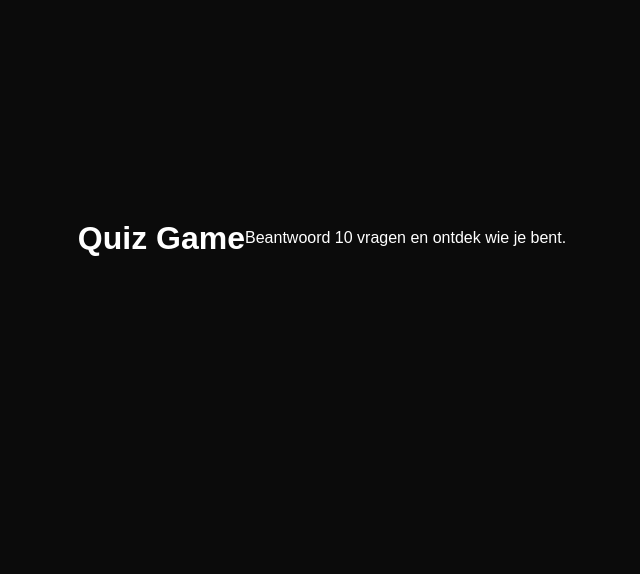
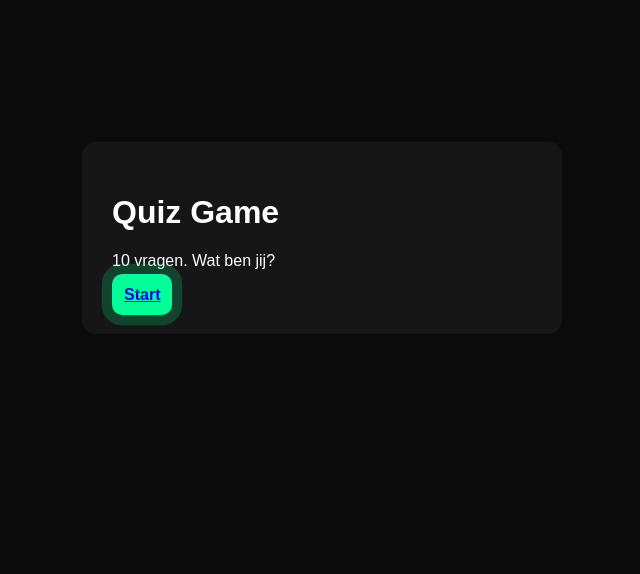
Before and after one commit to onePiece1011/Giggity-Chatatouille, a Flask app: page / in a window 1280 px wide. Shown: the part 170-744 px from the top of the page, without its empty margins (318-958 px from the left). Run offline with Flask 3, Linux system fonts and the light colour scheme.

Commit message:
Update index.html

```diff
--- a/templates/index.html
+++ b/templates/index.html
@@ -2,10 +2,13 @@
 <html>
 <head>
     <title>Quiz Game</title>
-    <link rel="stylesheet" href="../static/style.css">
+    <link rel="stylesheet" href="/static/style.css">
 </head>
 <body>
+<div class="card fade-in">
     <h1>Quiz Game</h1>
-    <p>Beantwoord 10 vragen en ontdek wie je bent.</p>
+    <p>10 vragen. Wat ben jij?</p>
+    <a href="/quiz" class="btn pulse">Start</a>
+</div>
 </body>
 </html>
```
